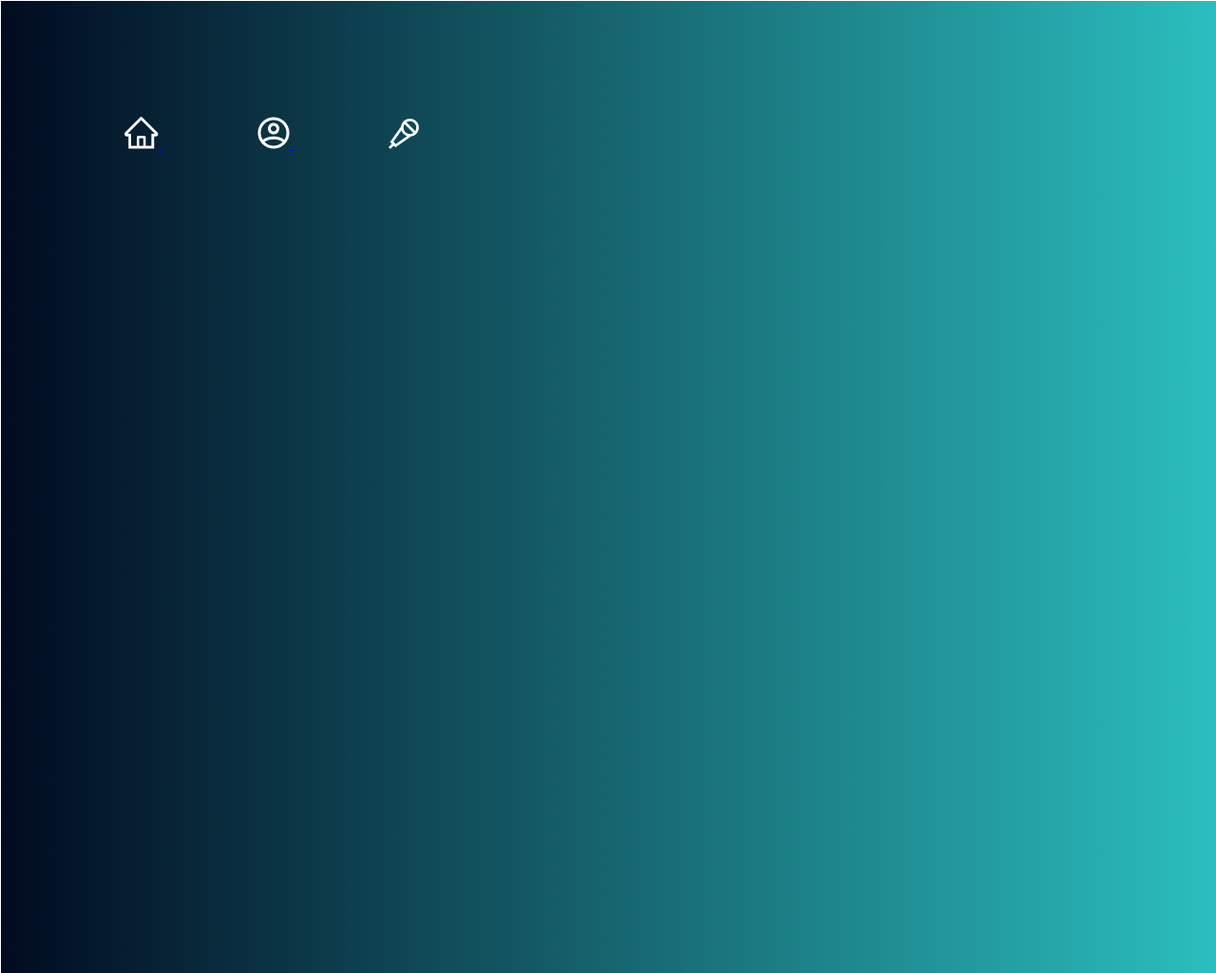
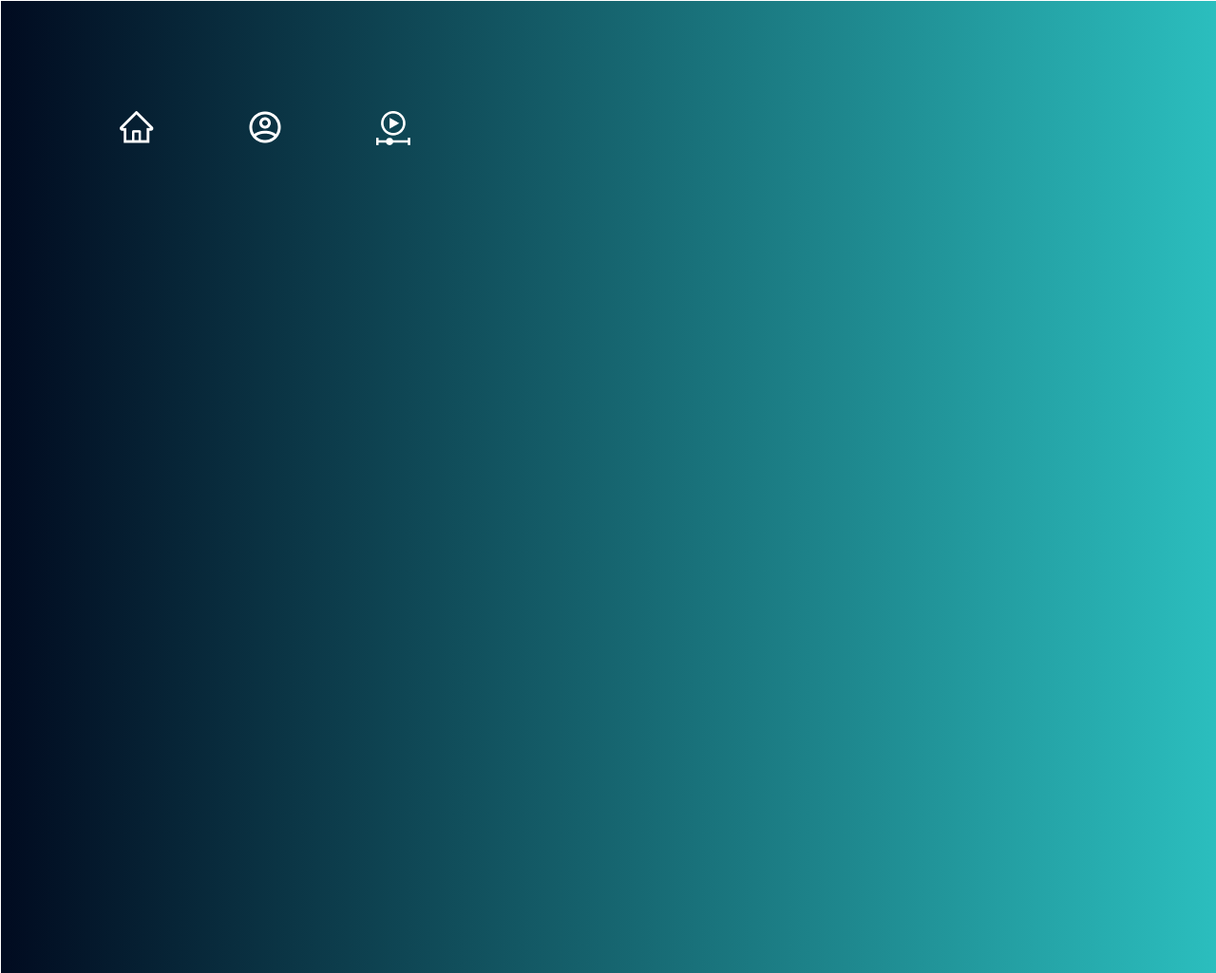
Before and after one commit to PaulaZP/MusicPlayer-Proyect, a website: page perfil.html in a window 1280 px wide. Shown: the whole page at 95% size. Drawn offline with Linux system fonts and the light colour scheme.

Commit message:
Agrega links a paginas y menu a pagina de perfil

```diff
--- a/perfil.html
+++ b/perfil.html
@@ -14,16 +14,12 @@
     <div class="wrapperPerfil">
 
       <!-- perfil-pages-links -->
-      <div class="pages-links">
-        <a href="#" class="home-link">
-          <img src="img/home.png" alt="home link">
-        </a>
-        <a href="perfil.html" class="user-link">
-          <img src="img/profile.png" alt="perfil link">
-        </a>
-        <a href="artistlist.html" class="artist-link">
-          <img src="img/artist.png" alt="artist link">
-        </a>
+      <div class="menu clearfix">
+        <ul>
+          <li><a href="home.html"><img src="./img/home.png" alt="Home"></a></li>
+          <li><a href="#"><img src="./img/profile.png" alt="Profile"></a></li>
+          <li><a href="player.html"><img src="./img/player.png" alt="Player"></a></li>
+        </ul>
       </div>
     </div>
   </body>
```
Also changed, not shown: artistlist.html (+3 -3 lines), home.html (+2 -2 lines), player.html (+3 -3 lines).
